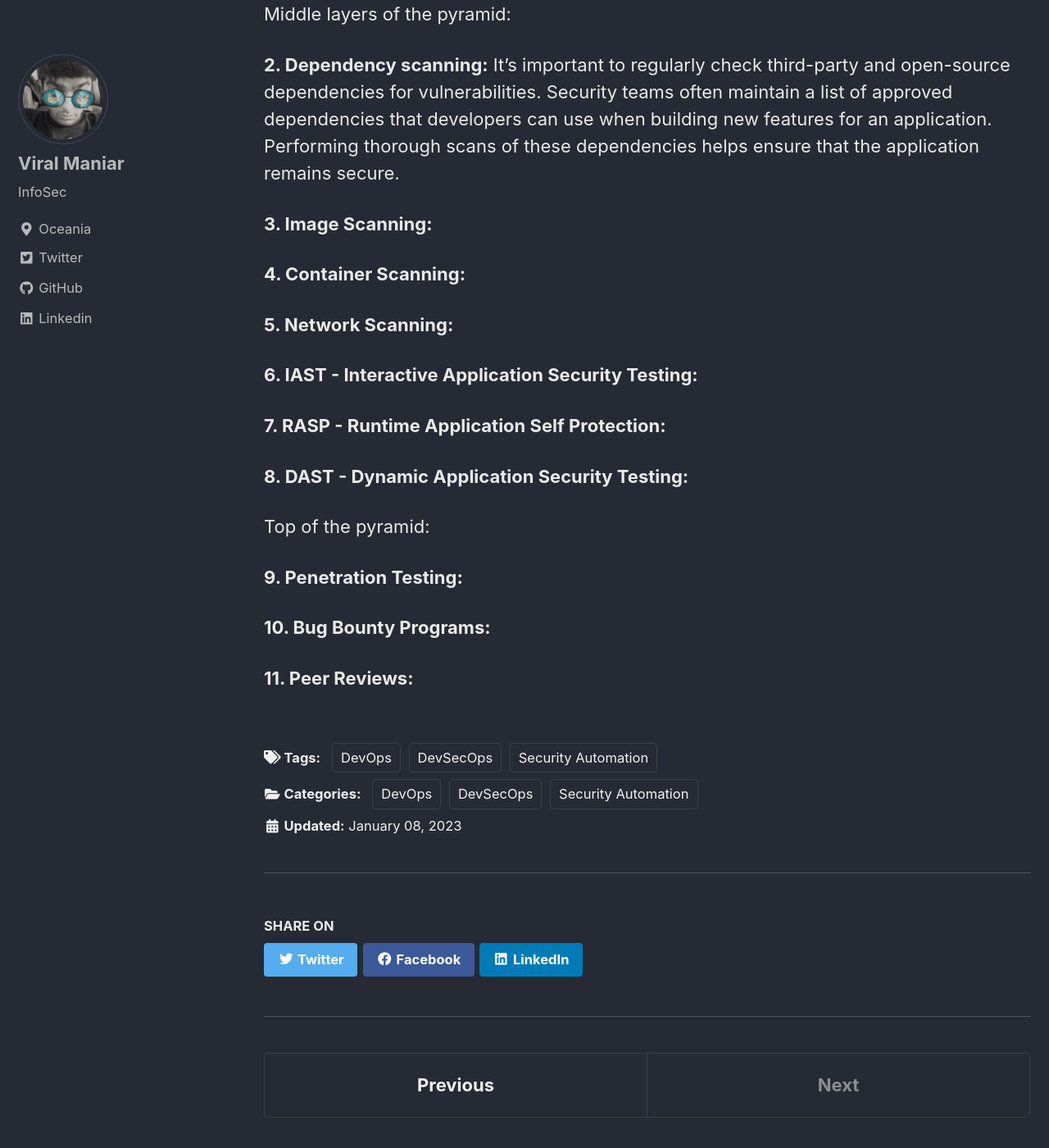
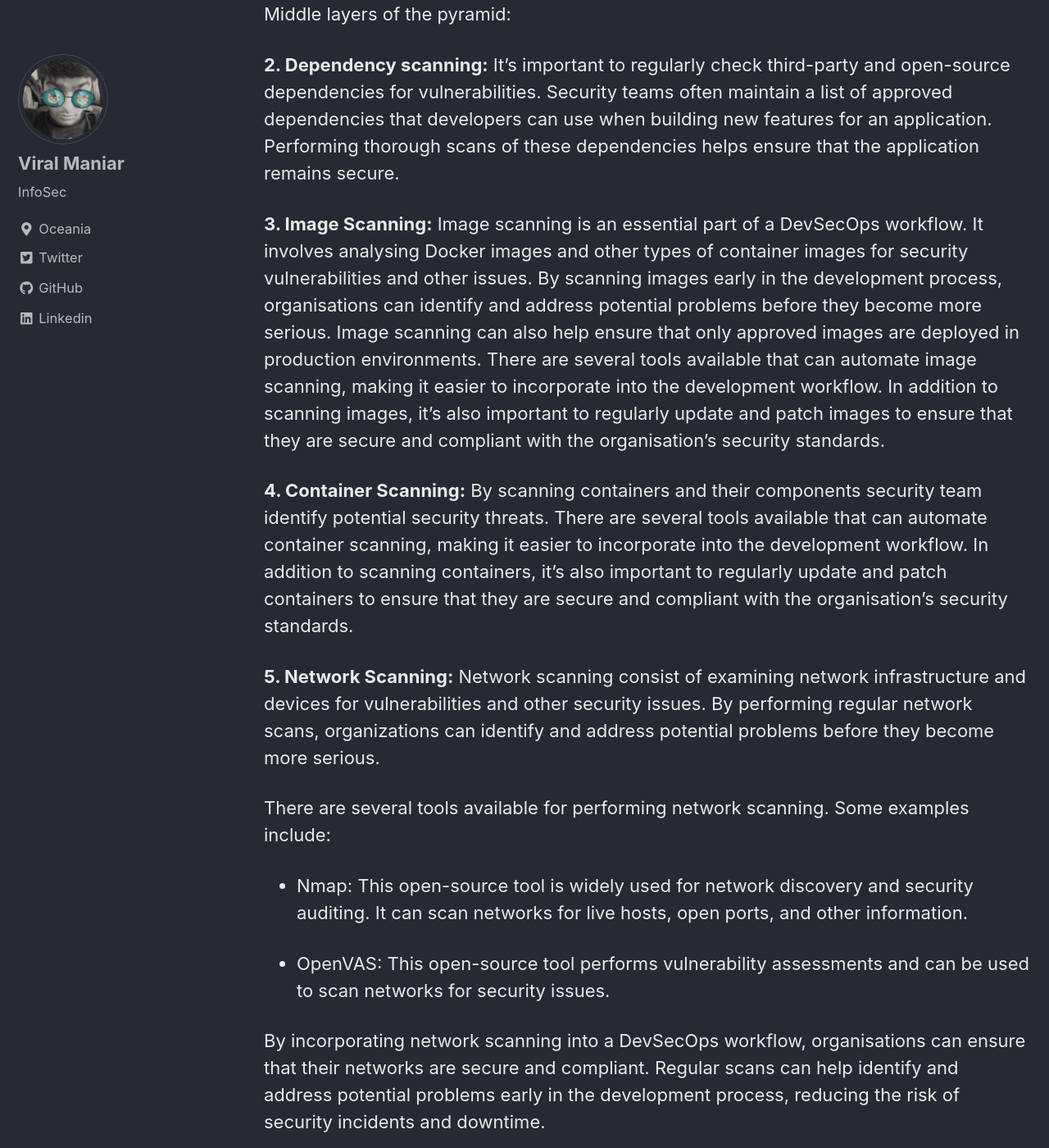
Before and after one commit to Viralmaniar/viralmaniar.github.io, a Jekyll site: the page built from _posts/2023-01-08-Understanding DevSecOps Security Test Pyramid.md, in a window 1280 px wide and 1400 px high, scrolled down 738 px. Shown: the whole window at 82% size. Built offline with Jekyll 4.4.1, drawn with Linux system fonts in a browser that asks for light colours; cached includes are drawn as plain includes; nearby versions of some CDN libraries; some of the changed text lies outside the part shown.

Commit message:
Update 2023-01-08-Understanding DevSecOps Security Test Pyramid.md

```diff
--- a/_posts/2023-01-08-Understanding DevSecOps Security Test Pyramid.md
+++ b/_posts/2023-01-08-Understanding DevSecOps Security Test Pyramid.md
@@ -32,11 +32,21 @@ Middle layers of the pyramid:
 
 **2. Dependency scanning:** It's important to regularly check third-party and open-source dependencies for vulnerabilities. Security teams often maintain a list of approved dependencies that developers can use when building new features for an application. Performing thorough scans of these dependencies helps ensure that the application remains secure.
 
-**3. Image Scanning:**
+**3. Image Scanning:** Image scanning is an essential part of a DevSecOps workflow. It involves analysing Docker images and other types of container images for security vulnerabilities and other issues. By scanning images early in the development process, organisations can identify and address potential problems before they become more serious. Image scanning can also help ensure that only approved images are deployed in production environments. There are several tools available that can automate image scanning, making it easier to incorporate into the development workflow. In addition to scanning images, it's also important to regularly update and patch images to ensure that they are secure and compliant with the organisation's security standards.
 
-**4. Container Scanning:**
+**4. Container Scanning:** By scanning containers and their components security team identify potential security threats. There are several tools available that can automate container scanning, making it easier to incorporate into the development workflow. In addition to scanning containers, it's also important to regularly update and patch containers to ensure that they are secure and compliant with the organisation's security standards.
 
-**5. Network Scanning:**
+**5. Network Scanning:** Network scanning consist of examining network infrastructure and devices for vulnerabilities and other security issues. By performing regular network scans, organizations can identify and address potential problems before they become more serious.
+
+There are several tools available for performing network scanning. Some examples include:
+
+- Nmap: This open-source tool is widely used for network discovery and security auditing. It can scan networks for live hosts, open ports, and other information.
+
+- OpenVAS: This open-source tool performs vulnerability assessments and can be used to scan networks for security issues.
+
+By incorporating network scanning into a DevSecOps workflow, organisations can ensure that their networks are secure and compliant. Regular scans can help identify and address potential problems early in the development process, reducing the risk of security incidents and downtime.
+
+In addition to using dedicated scanning tools, organisations can also incorporate network scanning into their continuous integration and delivery (CI/CD) pipeline. This can help ensure that only secure and compliant infrastructure is deployed in production environments.
 
 **6. IAST - Interactive Application Security Testing:**
 
```
